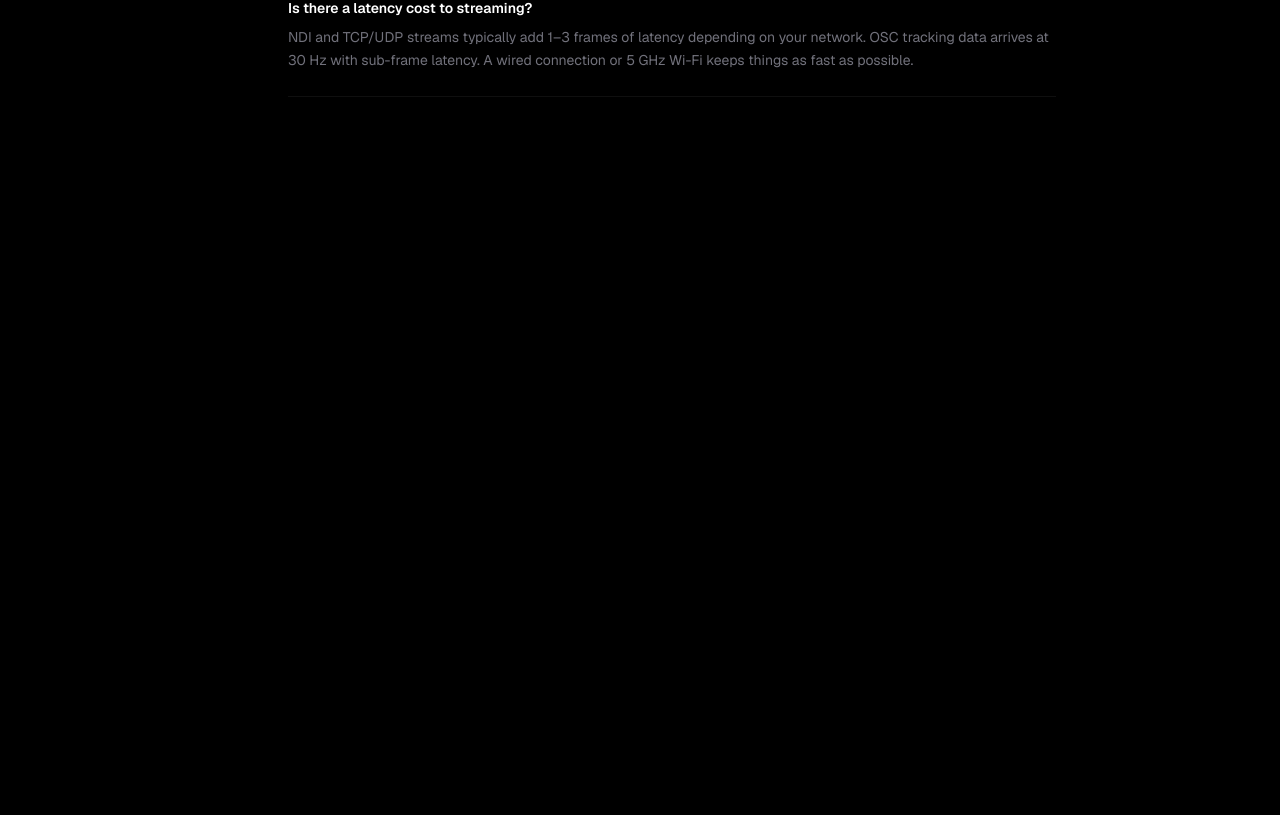
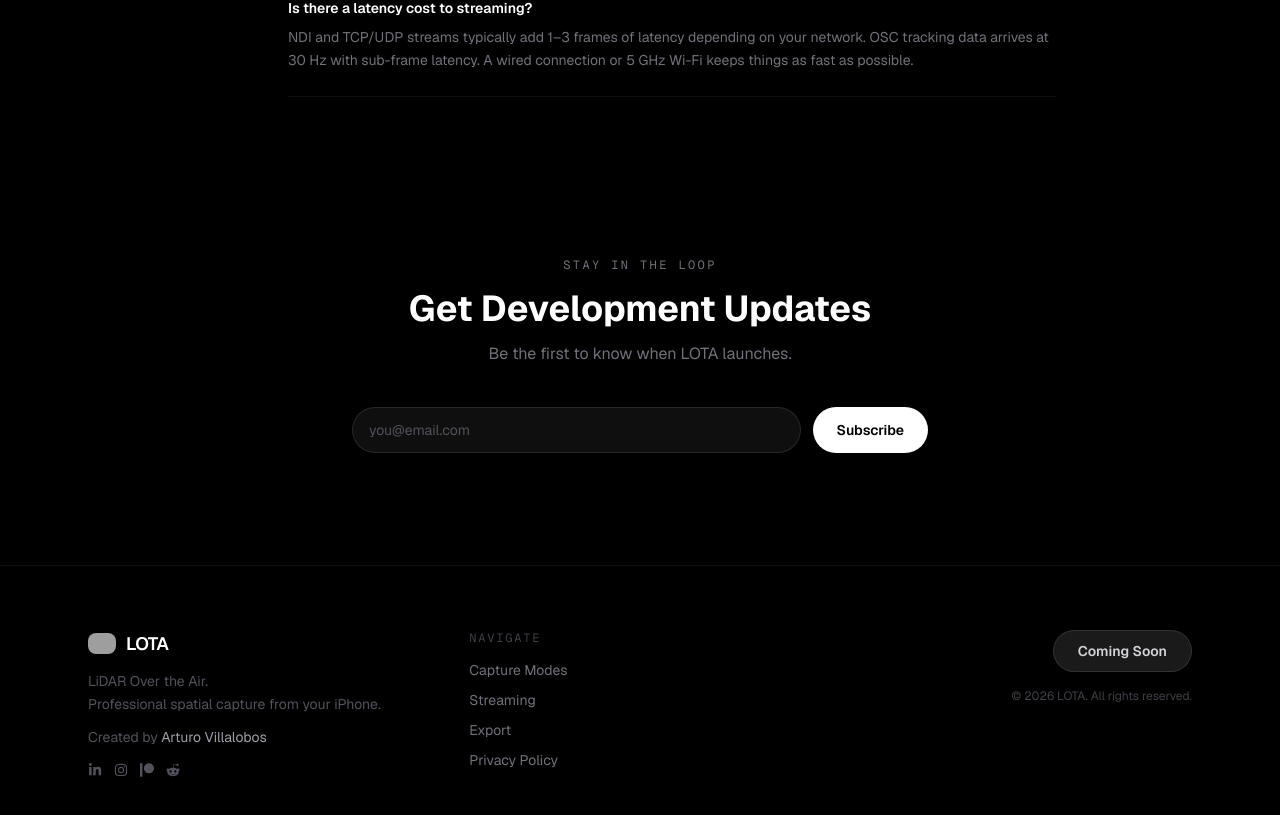
Before and after one commit to arturovilla/LOTAwebsite, a Next.js app: page /docs in a window 1280 px wide. Shown: the part 6072-6887 px from the top of the page. Before the commit the page ends 6217 px from the top, so only its background shows below. Built offline with nearby package versions, Linux system fonts and the light colour scheme; grey boxes are pictures that could not be loaded.

Commit message:
adding email signup on every page

```diff
--- a/app/changelog/page.tsx
+++ b/app/changelog/page.tsx
@@ -3,6 +3,8 @@ import type { Metadata } from "next";
 import fs from "fs";
 import path from "path";
 import Link from "next/link";
+import Signup from "../components/Signup";
+import Footer from "../components/Footer";
 
 export const metadata: Metadata = {
   title: "Changelog",
@@ -233,6 +235,8 @@ export default function ChangelogPage() {
           ))}
         </div>
       </main>
+      <Signup />
+      <Footer />
     </div>
   );
 }
--- a/app/docs/page.tsx
+++ b/app/docs/page.tsx
@@ -3,6 +3,8 @@
 
 import { useState, useEffect, useRef } from "react";
 import Link from "next/link";
+import Signup from "../components/Signup";
+import Footer from "../components/Footer";
 
 const sections = [
   { id: "getting-started", label: "Getting Started" },
@@ -634,6 +636,8 @@ export default function DocsPage() {
           </div>
         </main>
       </div>
+      <Signup />
+      <Footer />
     </div>
   );
 }
```
Also changed, not shown: 1 other file (tests, documents, lock files or other folders).
